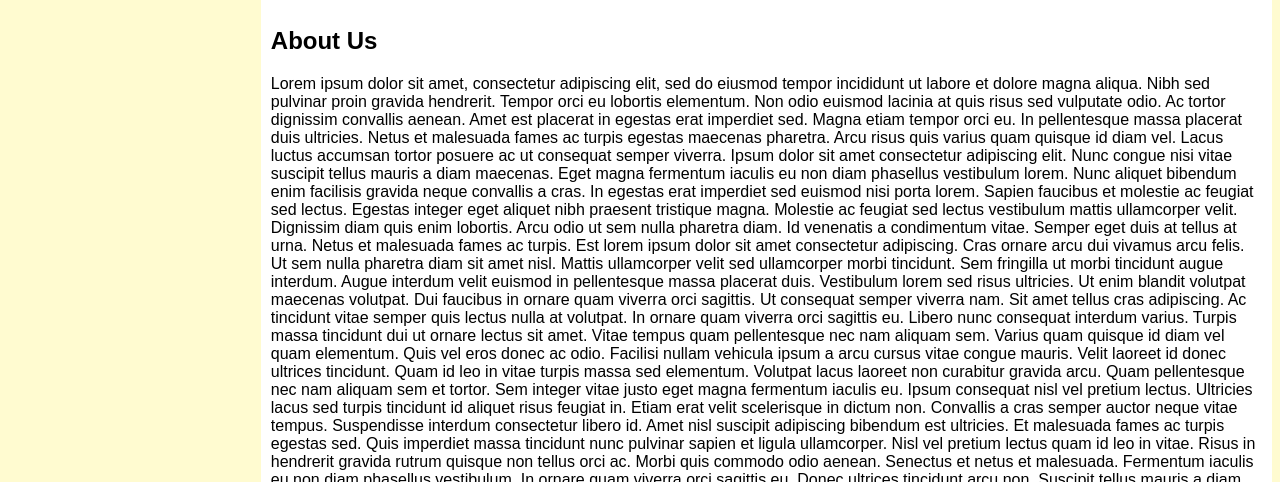
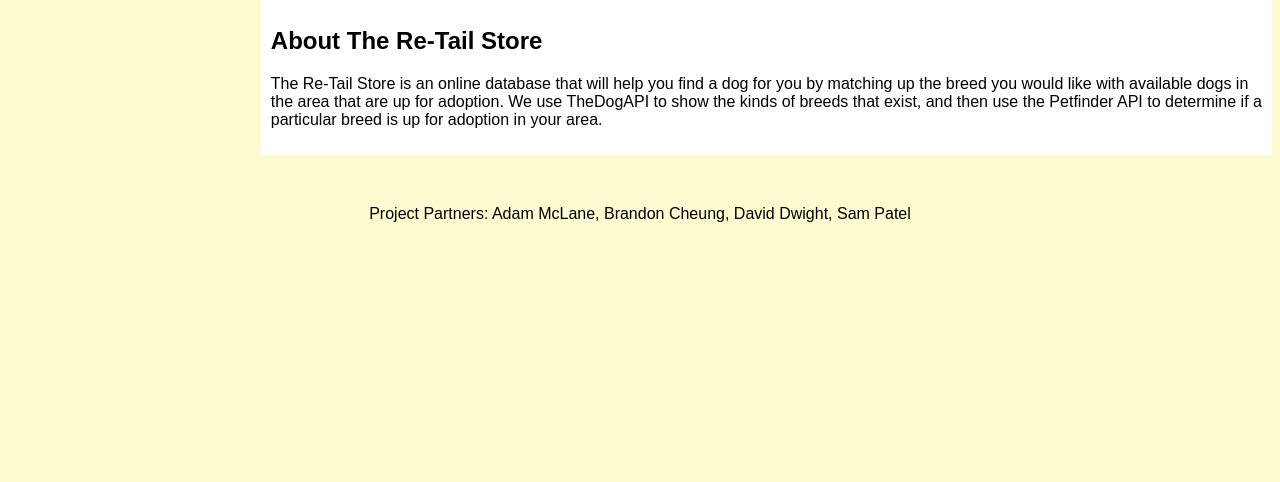
Before and after one commit to DaveDw/dog-breed-finder, a plain HTML site: page index.html in a window 1280 px wide. Shown: the part 318-800 px from the top of the page. Drawn offline with Linux system fonts and the light colour scheme; no server answers.

Commit message:
Replaced latin placeholder text with content

```diff
--- a/index.html
+++ b/index.html
@@ -35,48 +35,14 @@
     </main>
 
     <section class="content" id="aboutUs">
-        <h1>About Us</h1>
-        <p>Lorem ipsum dolor sit amet, consectetur adipiscing elit, sed do eiusmod tempor incididunt ut labore et dolore
-            magna aliqua. Nibh sed pulvinar proin gravida hendrerit. Tempor orci eu lobortis elementum. Non odio euismod
-            lacinia at quis risus sed vulputate odio. Ac tortor dignissim convallis aenean. Amet est placerat in egestas
-            erat imperdiet sed. Magna etiam tempor orci eu. In pellentesque massa placerat duis ultricies. Netus et
-            malesuada fames ac turpis egestas maecenas pharetra. Arcu risus quis varius quam quisque id diam vel.
+        <h1>About The Re-Tail Store</h1>
+        <p>The Re-Tail Store is an online database that will help you find a dog for you by matching up the breed you
+            would like with available dogs in the area that are up for adoption.
 
-            Lacus luctus accumsan tortor posuere ac ut consequat semper viverra. Ipsum dolor sit amet consectetur
-            adipiscing elit. Nunc congue nisi vitae suscipit tellus mauris a diam maecenas. Eget magna fermentum iaculis
-            eu non diam phasellus vestibulum lorem. Nunc aliquet bibendum enim facilisis gravida neque convallis a cras.
-            In egestas erat imperdiet sed euismod nisi porta lorem. Sapien faucibus et molestie ac feugiat sed lectus.
-            Egestas integer eget aliquet nibh praesent tristique magna. Molestie ac feugiat sed lectus vestibulum mattis
-            ullamcorper velit. Dignissim diam quis enim lobortis. Arcu odio ut sem nulla pharetra diam.
+            We use TheDogAPI to show the kinds of breeds that exist, and then use the Petfinder API to determine if a
+            particular breed is up for adoption in your area.
 
-            Id venenatis a condimentum vitae. Semper eget duis at tellus at urna. Netus et malesuada fames ac turpis.
-            Est lorem ipsum dolor sit amet consectetur adipiscing. Cras ornare arcu dui vivamus arcu felis. Ut sem nulla
-            pharetra diam sit amet nisl. Mattis ullamcorper velit sed ullamcorper morbi tincidunt. Sem fringilla ut
-            morbi tincidunt augue interdum. Augue interdum velit euismod in pellentesque massa placerat duis. Vestibulum
-            lorem sed risus ultricies. Ut enim blandit volutpat maecenas volutpat. Dui faucibus in ornare quam viverra
-            orci sagittis. Ut consequat semper viverra nam. Sit amet tellus cras adipiscing. Ac tincidunt vitae semper
-            quis lectus nulla at volutpat. In ornare quam viverra orci sagittis eu. Libero nunc consequat interdum
-            varius. Turpis massa tincidunt dui ut ornare lectus sit amet. Vitae tempus quam pellentesque nec nam aliquam
-            sem. Varius quam quisque id diam vel quam elementum.
-
-            Quis vel eros donec ac odio. Facilisi nullam vehicula ipsum a arcu cursus vitae congue mauris. Velit laoreet
-            id donec ultrices tincidunt. Quam id leo in vitae turpis massa sed elementum. Volutpat lacus laoreet non
-            curabitur gravida arcu. Quam pellentesque nec nam aliquam sem et tortor. Sem integer vitae justo eget magna
-            fermentum iaculis eu. Ipsum consequat nisl vel pretium lectus. Ultricies lacus sed turpis tincidunt id
-            aliquet risus feugiat in. Etiam erat velit scelerisque in dictum non. Convallis a cras semper auctor neque
-            vitae tempus. Suspendisse interdum consectetur libero id. Amet nisl suscipit adipiscing bibendum est
-            ultricies. Et malesuada fames ac turpis egestas sed. Quis imperdiet massa tincidunt nunc pulvinar sapien et
-            ligula ullamcorper. Nisl vel pretium lectus quam id leo in vitae. Risus in hendrerit gravida rutrum quisque
-            non tellus orci ac. Morbi quis commodo odio aenean. Senectus et netus et malesuada. Fermentum iaculis eu non
-            diam phasellus vestibulum.
-
-            In ornare quam viverra orci sagittis eu. Donec ultrices tincidunt arcu non. Suscipit tellus mauris a diam
-            maecenas sed enim ut. Fermentum posuere urna nec tincidunt. Suspendisse in est ante in nibh mauris. Netus et
-            malesuada fames ac turpis. Massa tincidunt nunc pulvinar sapien et. Nullam vehicula ipsum a arcu cursus.
-            Enim praesent elementum facilisis leo vel fringilla est ullamcorper eget. Velit scelerisque in dictum non.
-            Lobortis feugiat vivamus at augue eget arcu dictum varius. In mollis nunc sed id semper risus. Ac ut
-            consequat semper viverra nam libero justo. Enim nunc faucibus a pellentesque sit amet. Nisl vel pretium
-            lectus quam id leo in vitae turpis.</p>
+        </p>
     </section>
 
     <aside class="sideColumn">
```
